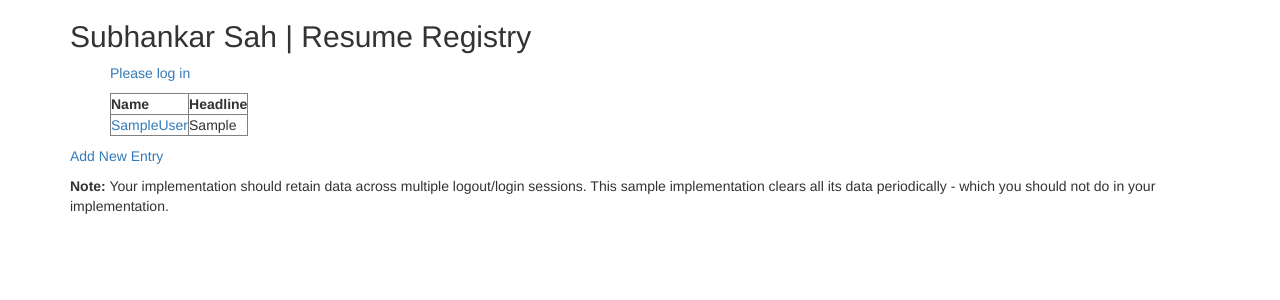
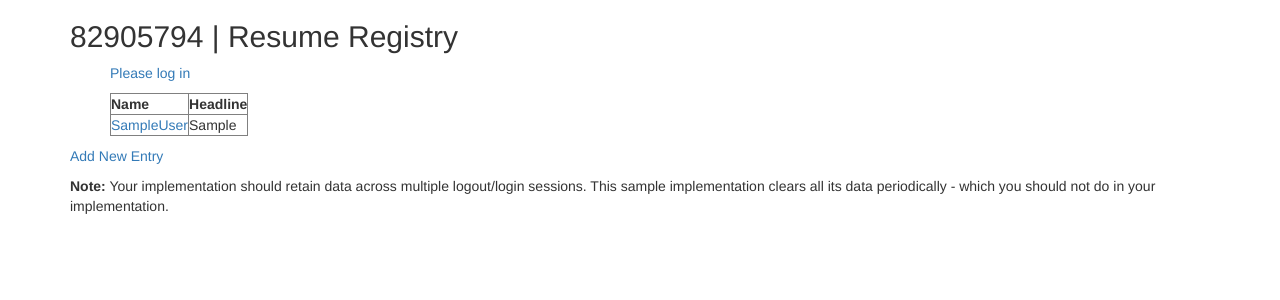
Before and after one commit to subhankarsah95/university-of-michgan, a PHP site: page / in a window 1280 px wide. Shown: the top 300 px of the page. Run offline with PHP 8.4, Linux system fonts and the light colour scheme; tables that the repository leaves empty or names only in its code hold one stand-in row (values such as "Sample post").

Commit message:
Update index.php

```diff
--- a/index.php
+++ b/index.php
@@ -9,12 +9,12 @@ $rows = $stmt->fetchAll(PDO::FETCH_ASSOC);
 <!DOCTYPE html>
 <html>
 <head>
-    <title>Subhankar Sah | Resume Registry</title>
+    <title>82905794 | Resume Registry</title>
     <?php require_once "bootstrap.php"; ?>
 </head>
 <body>
 <div class="container">
-    <h2>Subhankar Sah | Resume Registry</h2>
+    <h2>82905794 | Resume Registry</h2>
     <?php
     if (isset($_SESSION['name'])) {
         echo '<p><a href="logout.php">Logout</a></p>';
```
